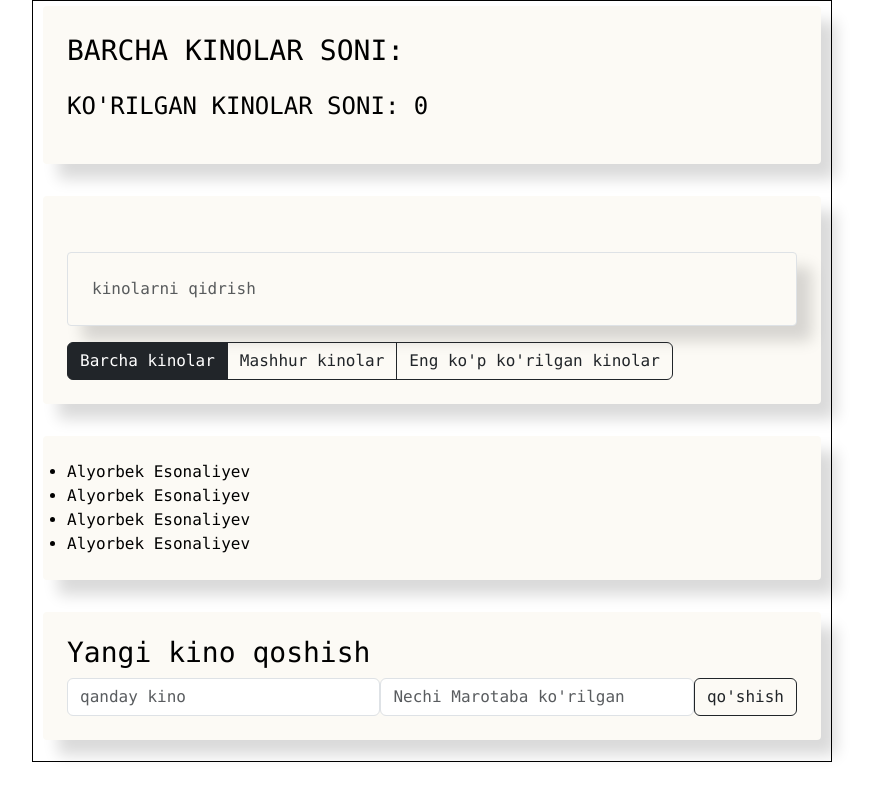
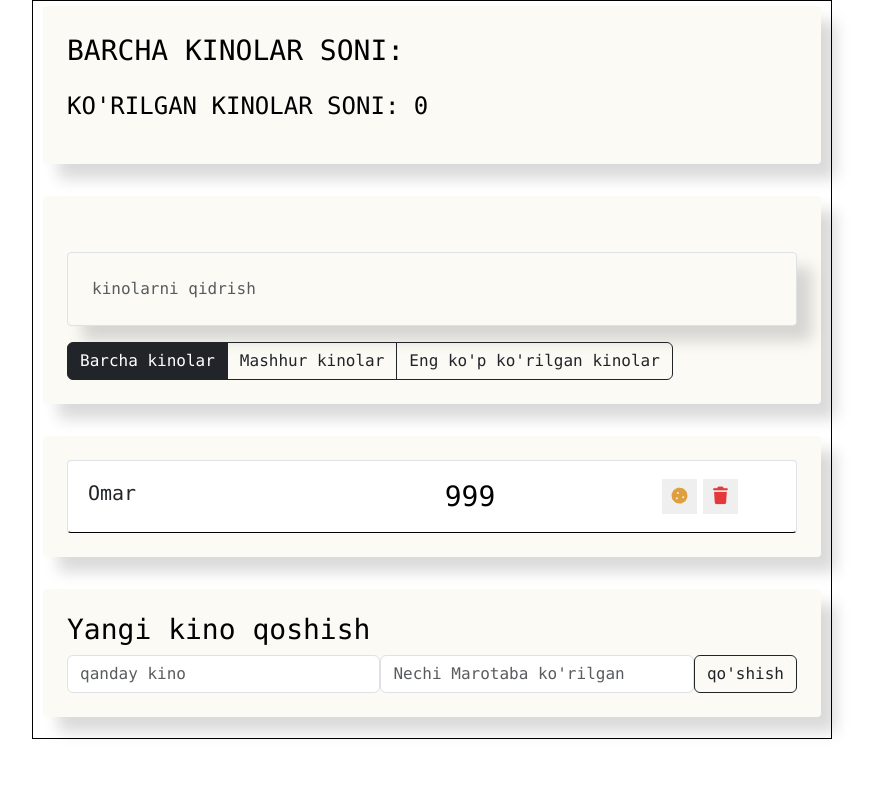
Before and after one commit to esonaliyev05/move, a Vue app: page / in a window 1280 px wide. Shown: the whole page, without its empty margins (208-1078 px from the left). Built offline with nearby package versions, Linux system fonts and the light colour scheme.

Commit message:
full ul change

```diff
--- a/src/components/movie-list-item/MoveListItem.vue
+++ b/src/components/movie-list-item/MoveListItem.vue
@@ -1,17 +1,82 @@
-<template >
-    <div>
-    <li>Alyorbek Esonaliyev</li>
-    <li>Alyorbek Esonaliyev</li>
-    <li>Alyorbek Esonaliyev</li>
-    <li>Alyorbek Esonaliyev</li>
+<template>
+  <li class="list-group-item d-flex justify-content-between ">
+    <span class="list-group-item-label">Omar</span>
+    <input type="number" class="list-group-item-input" defaultValue="999" />
 
+    <div class="d-flex justify-content-center align-iteam-center">
+      <button type="button" class="btn-cookie btn-sm">
+        <i class="fa fa-cookie"></i>
+      </button>
+      <button type="button" class="btn-trash btn-sm">
+        <i class="fa fa-trash"></i>
+      </button>
+      <i class="fa fa-star"></i>
     </div>
+  </li>
 </template>
 <script>
-export default {
+export default {};
+</script>
+<style scoped>
+.list-group-item {
+  padding: 15px 20px;
+  border-bottom: 1px solid #3d5a80;
+}
+.list-group-item:last-child {
+  border-bottom: 1px solid black;
+}
+.list-group-item span {
+  line-height: 35px;
+  font-size: 20px;
+  cursor: pointer;
+  width: 550px;
+}
+
+.list-group-item input {
+  line-height: 35px;
+  font-size: 28px;
+  outline: none;
+  text-align: center;
+  border: 0;
+}
+.list-group-item button {
+  width: 35px;
+  height: 35px;
+  margin: 3px;
+  font-size: 17px;
+  cursor: pointer;
+  border: none;
+}
+.list-group-item .btn-cookie {
+    color: #e09f3e;
+}
+.list-group-item .btn-trash{
+    color: #e5383b;
+}
+
+.list-group-item .fa-star{
+    width: 35px;
+    height: 35px;
+    text-align: center;
+    line-height: 35px;
+    font-size: 16px;
+    color: #ffd780;
+    transition: 0.3s linear all;
+    transform: translateX(30px);
+    opacity: 0;
 
 }
-</script>
-<style >
+
+.list-group-item.like .fa-star{
+ opacity: 1;
+ transform: translateX(0);
+
+
+}
+.list-group-item.favourite .list-group-item-label,
+.list-group-item.favourite .list-group-item-input{
+    color: #e09f3e;
+}
+
 
 </style>
```
